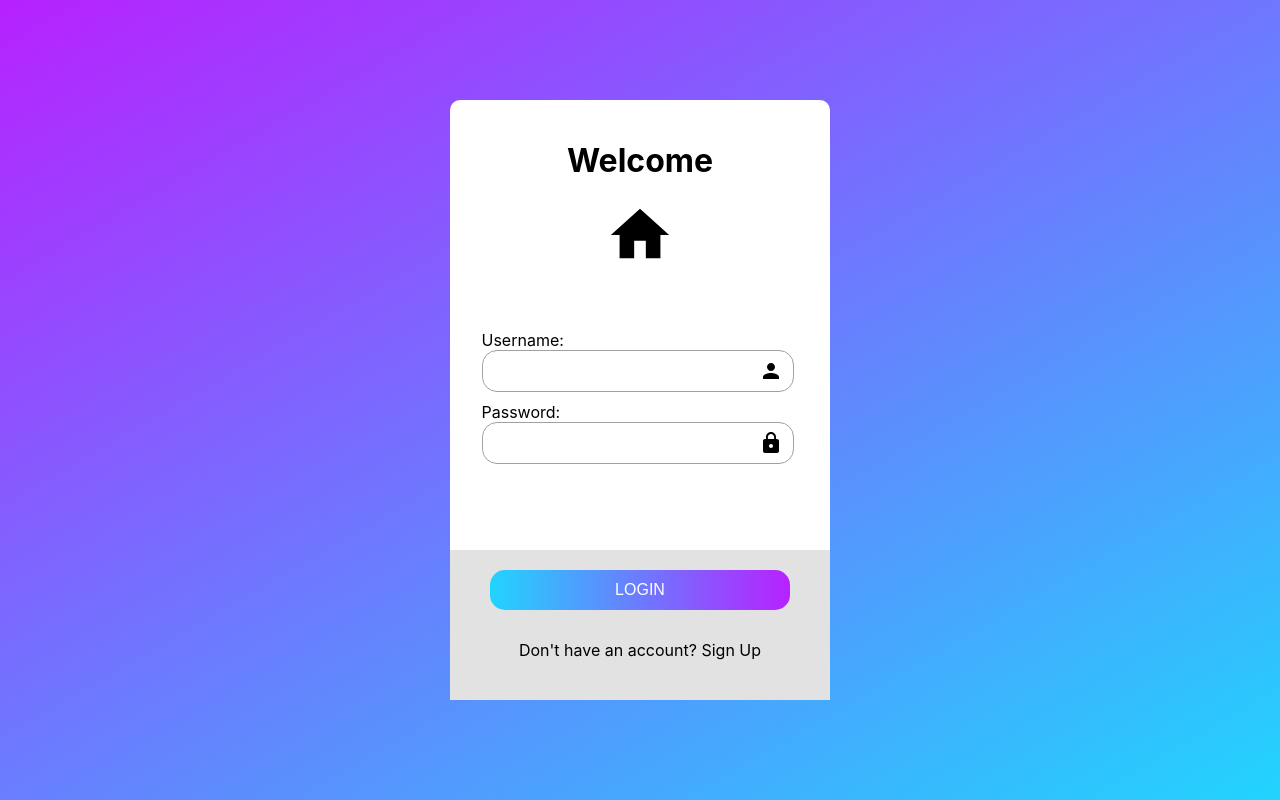
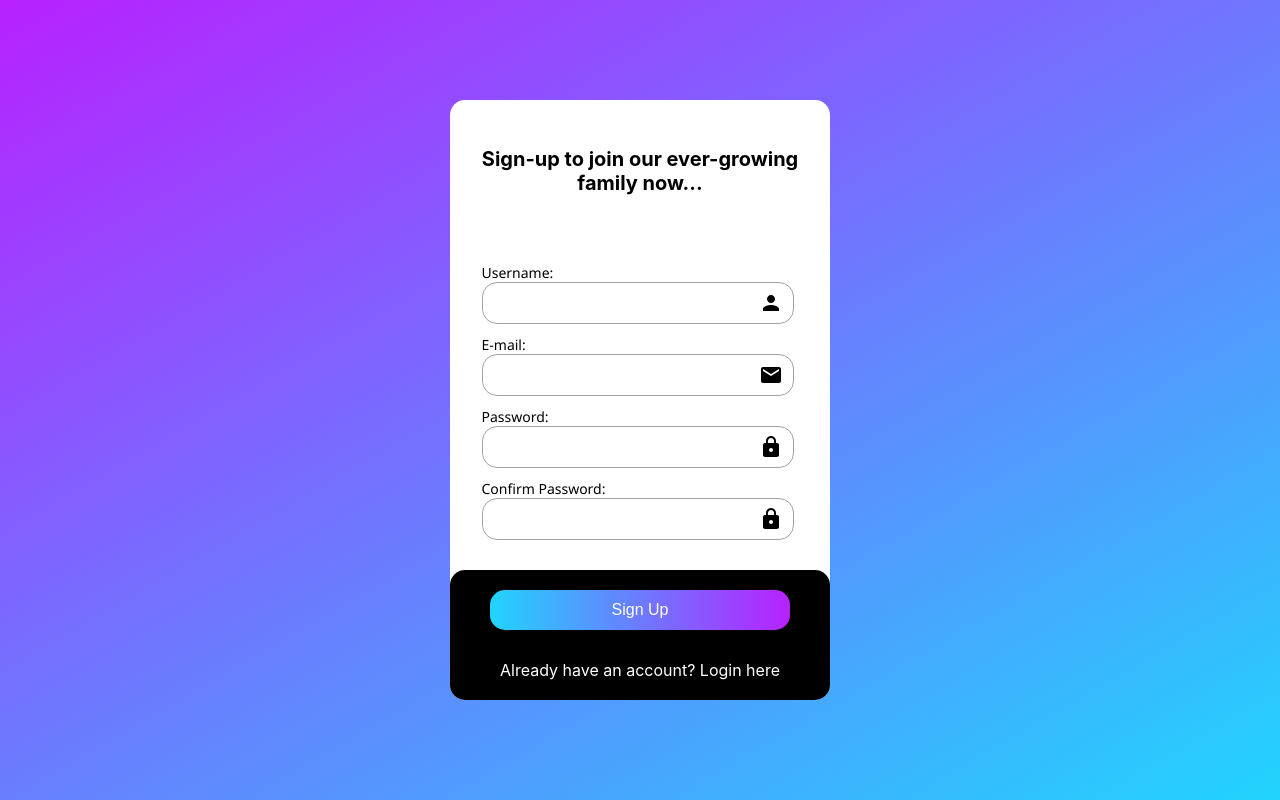
Before and after one commit to bra-Ben/assignment-4, a React (Create React App) app: page / in a window 1280 px wide. Built offline with nearby package versions, Linux system fonts and the light colour scheme.

Commit message:
Sign Up has been styled

```diff
--- a/src/App.js
+++ b/src/App.js
@@ -1,5 +1,5 @@
 import Login from './login/login'
-// import Signup from './signup/signup'
+import Signup from './signup/signup'
 
 
 
@@ -7,9 +7,9 @@ function App() {
   return (
     <div className="App">
 
-      <Login />
+      {/* <Login /> */}
 
-      {/* <Signup /> */}
+      <Signup />
 
 
     </div>
--- a/src/login/login.js
+++ b/src/login/login.js
@@ -37,9 +37,9 @@ function Login() {
 
     return (
 
-        <div className='form-container'>
+        <div className='login-container'>
 
-            <form className='formdiv'>
+            <form className='logindiv'>
 
                 <div className='formtop'>
                     <h1>Welcome</h1>
--- a/src/mystyle.css
+++ b/src/mystyle.css
@@ -3,7 +3,9 @@
     margin: 0px;
 }
 
-.form-container {
+/* ///////////////////////////////////////////////////////////////////////////////////////////////////////////// */
+
+.login-container {
     /* background-color: coral; */
     box-shadow: 2px 5px 20px 2px #acacac;
     background-image: linear-gradient(-30deg, #21d4fd, #b721ff );
@@ -14,7 +16,20 @@
     justify-content: center;
 }
 
-.formdiv {
+.signup-container {
+    /* background-color: coral; */
+    box-shadow: 2px 5px 20px 2px #acacac;
+    background-image: linear-gradient(-30deg, #21d4fd, #b721ff );
+    /* box-shadow: 7px 4px 10px 3px black; */
+    height: 100vh;
+    display: flex;
+    align-items: center;
+    justify-content: center;
+}
+
+ /* /////////////////////////////////////////////////////////////////////////////////////////////////////////////////// */
+
+.logindiv {
     background-color: white;
     display: flex;
     align-items: center;
@@ -22,10 +37,26 @@
     flex-direction: column;
     height: 600px;
     width: 380px;
-    border-radius: 10px;
+    border-radius: 15px;
     margin: 0;
 
 }
+
+.signupdiv {
+    background-color: white;
+    display: flex;
+    align-items: center;
+    justify-content: center;
+    flex-direction: column;
+    height: 600px;
+    width: 380px;
+    border-radius: 15px;
+    margin: 0;
+
+
+}
+
+/* //////////////////////////////////////////////////////////////////////////////////////////////////////////////////////////////// */
 
 .formtop {
     display: flex;
@@ -44,7 +75,8 @@
 }
 
 .formbuttom {
-    background-color: rgb(226, 226, 226);
+    /* background-color: rgb(226, 226, 226); */
+    background-color: black;
     display: flex;
     flex-direction:column;
     align-items: center;
@@ -52,6 +84,7 @@
     width: 380px;
     flex: 0.3;
     margin-bottom: 0px;
+    border-radius: 15px;
 }
 
 .inputstyle {
@@ -75,10 +108,16 @@
     border: none;
     border-radius: 15px;
     margin-top: 20px;
+    transition:opacity 500ms linear;
+    opacity: 1;
+
 }
 
 .mybuttons:hover {
     cursor: pointer;
+    opacity: 1;
+    /* transition:opacity 500ms linear; */
+    background-image: linear-gradient(to left, #21d4fd, #b721ff );
 
 
 }
@@ -97,8 +136,18 @@
     border-radius: 15px;
 }
 
+h1 {
+    font-size: 20px;
+    text-align: center;
+}
+
+label {
+    font-family: 'Segoe UI', Tahoma, Geneva, Verdana, sans-serif;
+    font-size: 14px;
+}
 
 p {
+    color: white;
     padding-top: 10px;
     margin: 20px;
     /* border: solid 1px #a1a1a1; */
--- a/src/signup/signup.js
+++ b/src/signup/signup.js
@@ -1,3 +1,9 @@
+import { useState } from 'react';
+import HomeIcon from '@material-ui/icons/Home';
+import PersonIcon from '@material-ui/icons/Person';
+import LockIcon from '@material-ui/icons/Lock';
+import EmailIcon from '@material-ui/icons/Email';
+
 
 
 function Signup() {
@@ -8,25 +14,62 @@ function Signup() {
 
     return (
 
-        <form>
+        <div className='signup-container'>
 
-            <h1>Sign-up to join our ever-growing family now...</h1>
+            <form className='signupdiv'>
 
-            <label>Username:</label>
-            <input type='text'></input>
+                <div className='formtop'>
+                    <h1>Sign-up to join our ever-growing family now...</h1>
+                    {/* <HomeIcon style={{ fontSize: 70, marginTop: '20px' }} /> */}
+                </div>
 
+                <div className='formmid'>
 
-            <label>E-mail:</label>
-            <input type='email'></input>
+                    <div className='labeldiv1'>
+                        <label>Username:</label> <br/>
+                        <div className='bothlabels'>
+                            <input type='text' className='inputstyle'></input>
+                            <PersonIcon />
+                        </div>
+                    </div>
 
-            <label>Password:</label>
-            <input type='password'></input>
+                    <div className='labeldiv2'>
+                        <label>E-mail:</label> <br/>
+                        <div className='bothlabels'>
+                            <input type='email' className='inputstyle'></input>
+                            <EmailIcon />
+                        </div>
+                    </div>
 
-            <label>Confirm Password:</label>
-            <input type='password'></input>
+                    <div className='labeldiv3'>
+                        <label>Password:</label> <br/>
+                        <div className='bothlabels'>
+                            <input type='password' className='inputstyle'></input>
+                            <LockIcon />
+                        </div>
+                    </div>
 
-            <button >Login</button>
-        </form>
+                    <div className='labeldiv4'>
+                        <label>Confirm Password:</label> <br/>
+                        <div className='bothlabels'>
+                            <input type='password' className='inputstyle'></input>
+                            <LockIcon />
+                        </div>
+                    </div>
+
+                </div>
+
+                <div className='formbuttom'>
+
+                    <button className='mybuttons'>Sign Up</button>
+                    <p>Already have an account? Login here</p>
+
+                </div>
+
+            </form>
+
+        </div>
+
     )
 }
 
```
